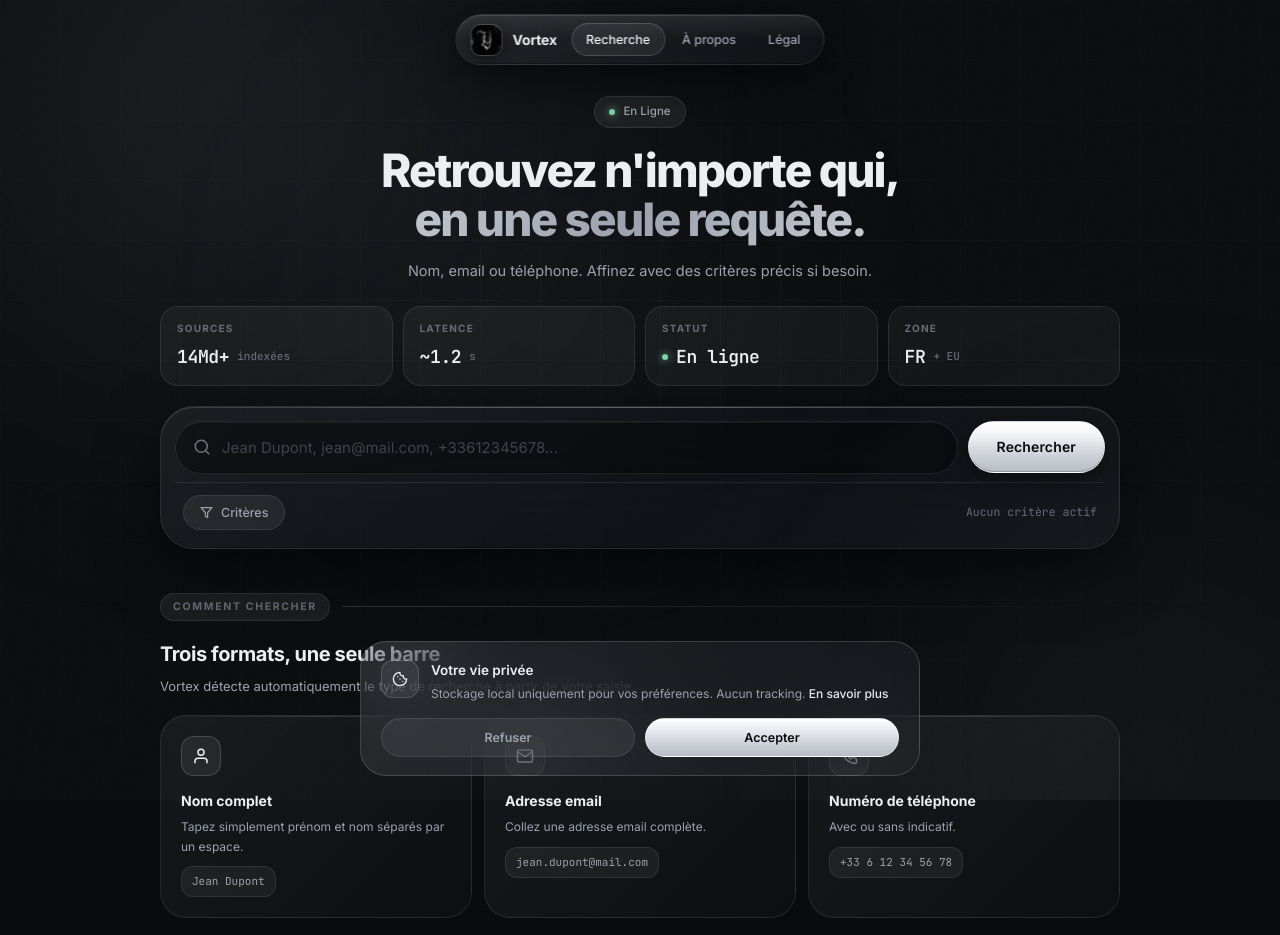
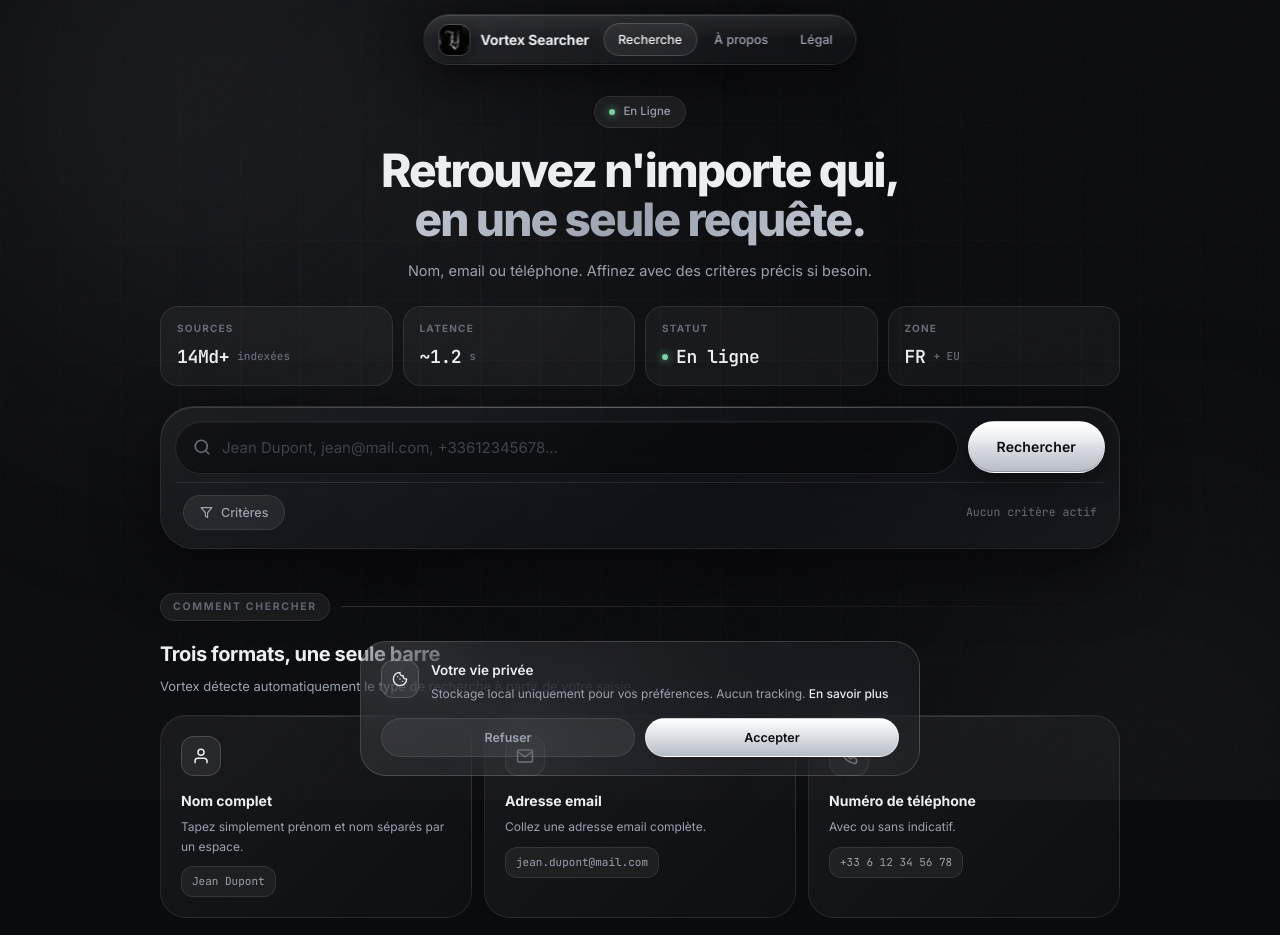
Before and after one commit to nuxidevv/vortex, a website: page index.html in a window 1280 px wide. Shown: the top 935 px of the page. Drawn offline with Linux system fonts and the light colour scheme.

Commit message:
Update index.html

```diff
--- a/index.html
+++ b/index.html
@@ -4,7 +4,7 @@
 <meta charset="UTF-8">
 <meta name="viewport" content="width=device-width, initial-scale=1.0, viewport-fit=cover">
 <meta name="theme-color" content="#0a0b0e">
-<title>Vortex — Recherche avancée</title>
+<title>Vortex Searcher</title>
 <link rel="icon" type="image/jpeg" href="/IMG_0662.jpeg">
 <link rel="apple-touch-icon" href="/IMG_0662.jpeg">
 <link rel="preconnect" href="https://fonts.googleapis.com">
@@ -379,7 +379,7 @@
     <div class="brand-logo">
       <img src="/IMG_0662.jpeg" alt="Vortex">
     </div>
-    <span class="brand-name">Vortex</span>
+    <span class="brand-name">Vortex Searcher</span>
   </div>
   <nav class="tb-links">
     <button class="tb-link active" type="button">Recherche</button>
```
